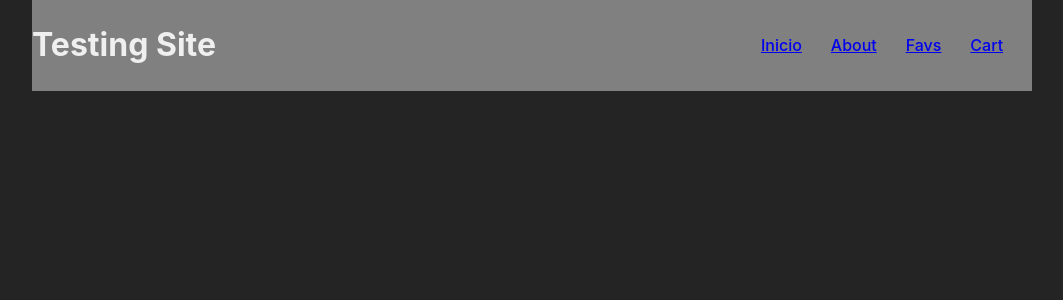
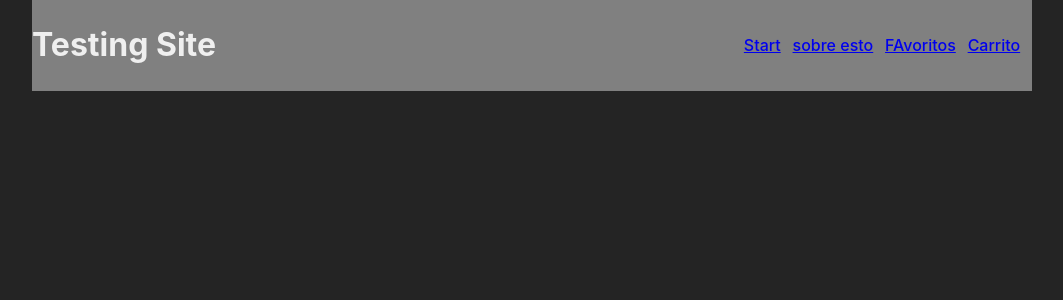
Before and after one commit to HauroDev/pruebas-gitflow, a React (Vite) app: page / in a window 1280 px wide. Shown: the top 300 px of the page, without its empty margins (108-1171 px from the left). Built offline with nearby package versions, Linux system fonts and the light colour scheme.

Commit message:
cambiando traduccion

```diff
--- a/src/components/NavBar.jsx
+++ b/src/components/NavBar.jsx
@@ -5,16 +5,16 @@ const NavBar = () => {
     <nav>
       <ul>
         <li>
-          <NavLink to='/'>Inicio</NavLink>
+          <NavLink to='/'>Start</NavLink>
         </li>
         <li>
-          <NavLink to='/about'>About</NavLink>
+          <NavLink to='/about'>sobre esto</NavLink>
         </li>
         <li>
-          <NavLink to='/favs'>Favs</NavLink>
+          <NavLink to='/favs'>FAvoritos</NavLink>
         </li>
         <li>
-          <NavLink to='/cart'>Cart</NavLink>
+          <NavLink to='/cart'>Carrito</NavLink>
         </li>
       </ul>
     </nav>
```
